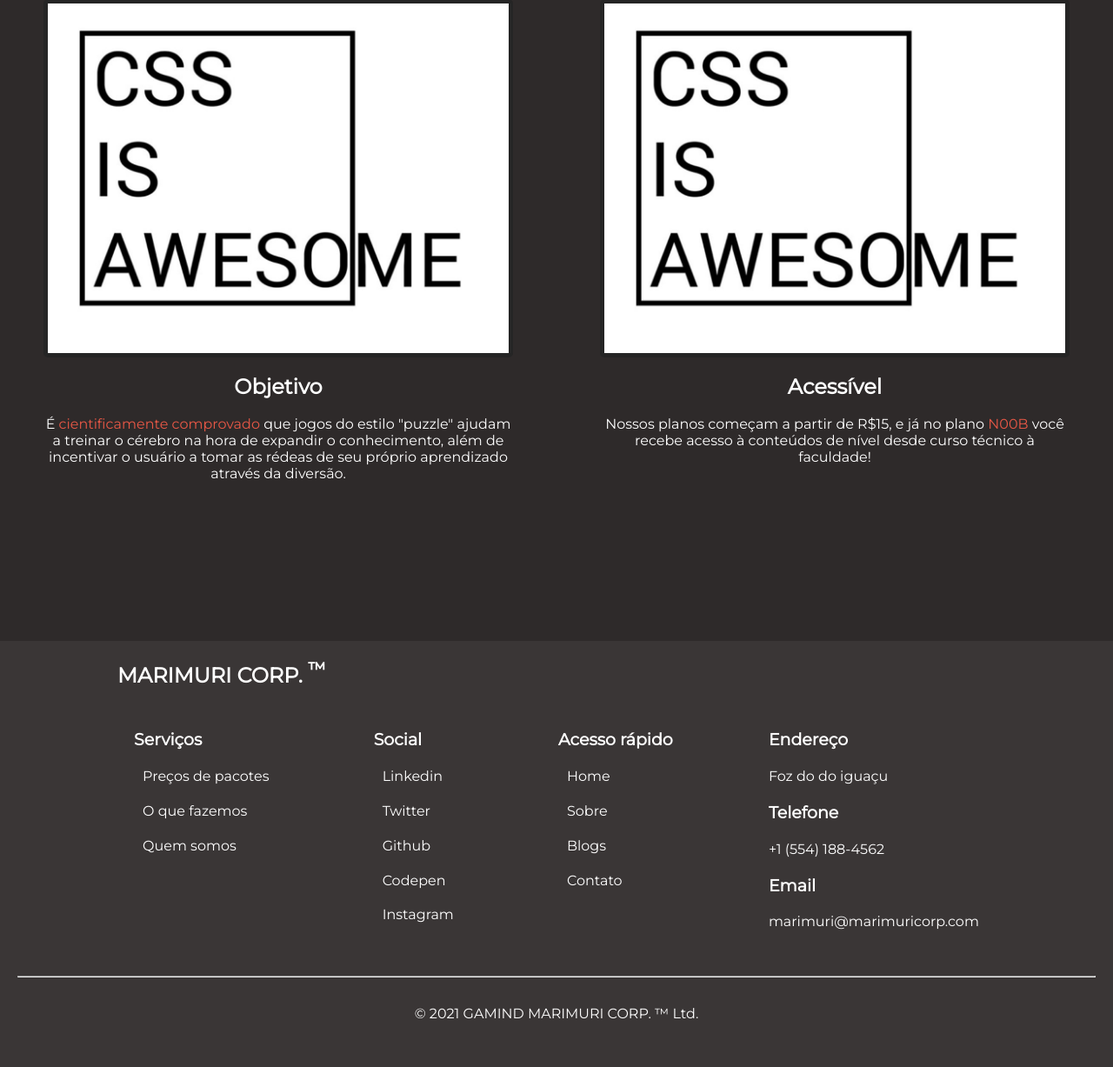
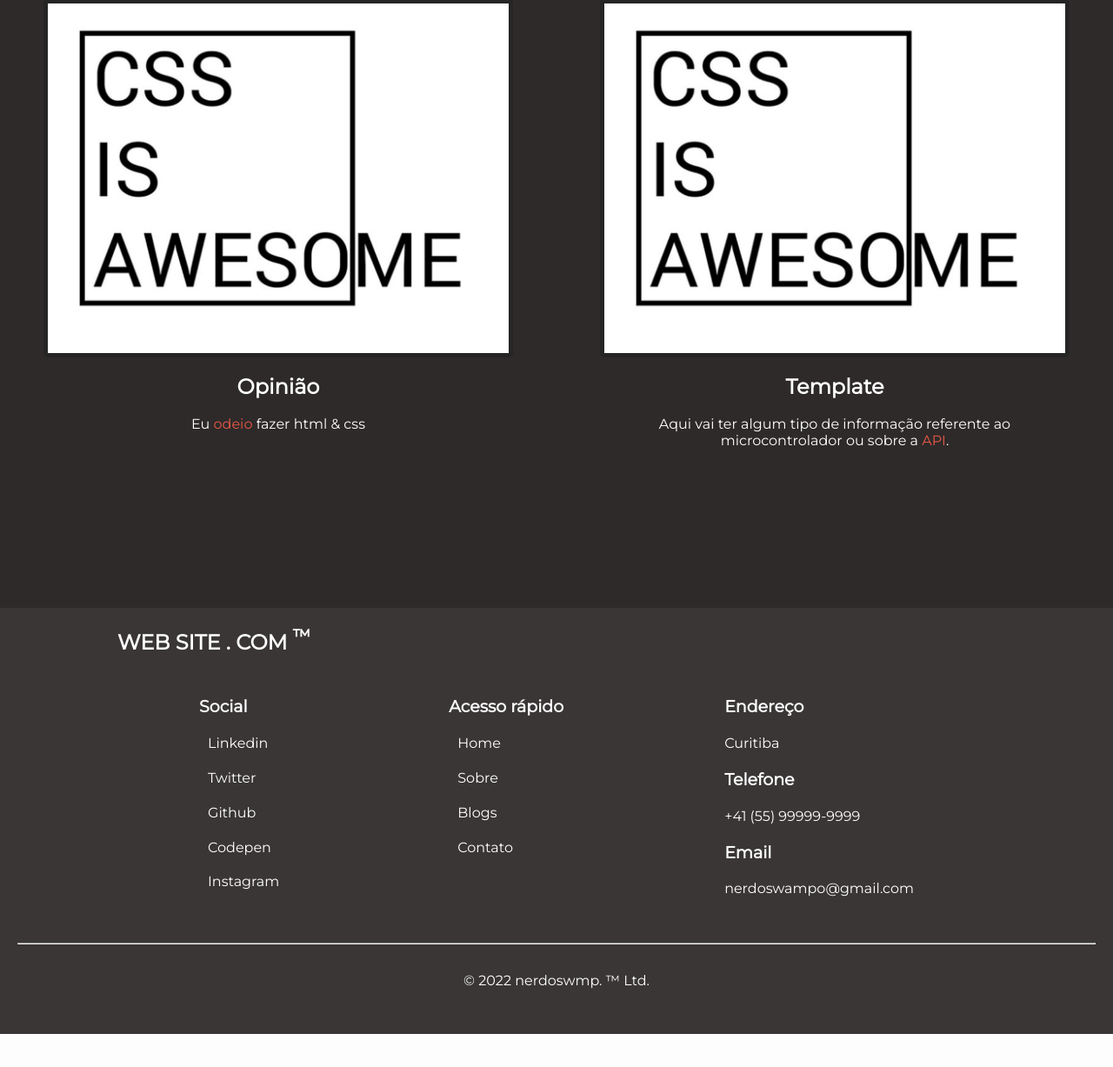
Before and after one commit to nerdoswmp/FlaskProj, a Flask app: template templates/index.html in a window 1280 px wide. Shown: the part 1845-3072 px from the top of the page at 87% size. After the commit the page ends 3034 px from the top, so only its background shows below. Run offline with Flask 2, Linux system fonts and the light colour scheme; the template is opened without the code that fills it: most values are stand-ins (such as "Sample title", 1, 10 or a date in 2020); parts of the project's set-up code (start-up, migrations or seed data) failed here and were passed over; some libraries are stand-ins or nearby versions.

Commit message:
embelezamento do index.html

```diff
--- a/templates/index.html
+++ b/templates/index.html
@@ -46,8 +46,8 @@
   <link href="https://fonts.googleapis.com/css2?family=Montserrat&display=swap" rel="stylesheet">
   <link rel="stylesheet" href="https://cdnjs.cloudflare.com/ajax/libs/font-awesome/4.7.0/css/font-awesome.min.css">
   <link rel="stylesheet" type="text/css" href="{{ url_for('static',filename='styles/style.css') }}">
-  <link rel="icon" type="image/png" href="static/img/icon.png"/>
-  <title>TemplateWebp</title>
+  <link rel="icon" type="image/jfif" href="static/img/walt.jfif"/>
+  <title>WebSite</title>
 </head>
 
 <body id="pag1">
@@ -165,8 +165,8 @@
 
   <span class="anchor" id="intro"></span>
   <main class="intro">
-    <h1>to usando isso aqui de template ok</h1>
-    <p>todo: fazer um site novo encima desse</p>
+    <h1>Sensor 1</h1>
+    <p>Sensor simulado virtualmente</p>
   </main>
 
   <br>
@@ -175,8 +175,8 @@
   <br>
 
   <center>
-    <h1>graph ooga pooga</h1>
-    <button type="button" onclick="cb()"> clicky click </button>
+    <h1>Os dados deste sensor são gerados artificialmente na própria API</h1>
+    <button class="updbutton" type="button" onclick="cb()"> Atualizar gráfico manualmente </button>
     <!-- <meta http-equiv="refresh" content="30">-->      <!-- MURILO O NEGOCIO QUE VOCÊ TA PROCURANDO TA AQUI NESSE SEGMENTO-->
     <div id="chart" class="chart"></div>
     <br>
@@ -206,16 +206,16 @@
         <section>
           <img src="static/img/css-is-awesome.jpg" class="img-responsive">
             <br>
-          <h2>Objetivo</h2>
+          <h2>Opinião</h2>
             <br>
-          <p>É <a href="https://educere.bruc.com.br/arquivo/pdf2015/19315_10181.pdf" target="_blank">cientificamente comprovado</a> que jogos do estilo "puzzle" ajudam a treinar o cérebro na hora de expandir o conhecimento, além de incentivar o usuário a tomar as rédeas de seu próprio aprendizado através da diversão.</p>
+          <p>Eu <a href="https://cdn.discordapp.com/attachments/470327818056892428/974435889725988975/unknown.png" target="_blank">odeio</a> fazer html & css</p>
         </section>
         <section>
           <img src="static/img/css-is-awesome.jpg" class="img-responsive">
             <br>
-          <h2>Acessível</h2>
+          <h2>Template</h2>
             <br>
-          <p>Nossos planos começam a partir de R$15, e já no plano <a href="#precos">N00B</a> você recebe acesso à conteúdos de nível desde curso técnico à faculdade!</p>
+          <p>Aqui vai ter algum tipo de informação referente ao microcontrolador ou sobre a <a href="https://canaltech.com.br/software/o-que-e-api/#:~:text=API%20é%20um%20conjunto%20de,Interface%20de%20Programação%20de%20Aplicativos".">API</a>.</p>
         </section>
       </div>
     </div>
@@ -272,15 +272,9 @@
 
   <div class="footer" id="footer">
       <div class="heading">
-        <h2>MariMuri Corp. <sup>&trade;</sup></h2>
+        <h2>web site . com <sup>&trade;</sup></h2>
       </div>
       <div class="content">
-        <div>
-          <h4>Serviços</h4>
-          <p><a href="#precos">Preços de pacotes</a></p>
-          <p><a href="#">O que fazemos</a></p>
-          <p><a href="#">Quem somos</a></p>
-        </div>
         <div>
           <h4>Social</h4>
           <p>
@@ -309,17 +303,17 @@
         <div>
           <h4>Endereço</h4>
           <p>
-            Foz do do iguaçu
+            Curitiba
           </p>
           <h4>Telefone</h4>
-          <p>+1 (554) 188-4562</p>
+          <p>+41 (55) 99999-9999</p>
           <h4>Email</h4>
-          <p>marimuri@marimuricorp.com</p>
+          <p>nerdoswampo@gmail.com</p>
         </div>
       </div>
       <footer>
         <hr/>
-        &copy; 2021 GAMIND MARIMURI CORP. &trade; Ltd.
+        &copy; 2022 nerdoswmp. &trade; Ltd.
       </footer>
     </div>
     <script type="text/javascript" src="static/js/script.js"></script>
```
Lines whose indentation alone changed are shown as unchanged.
